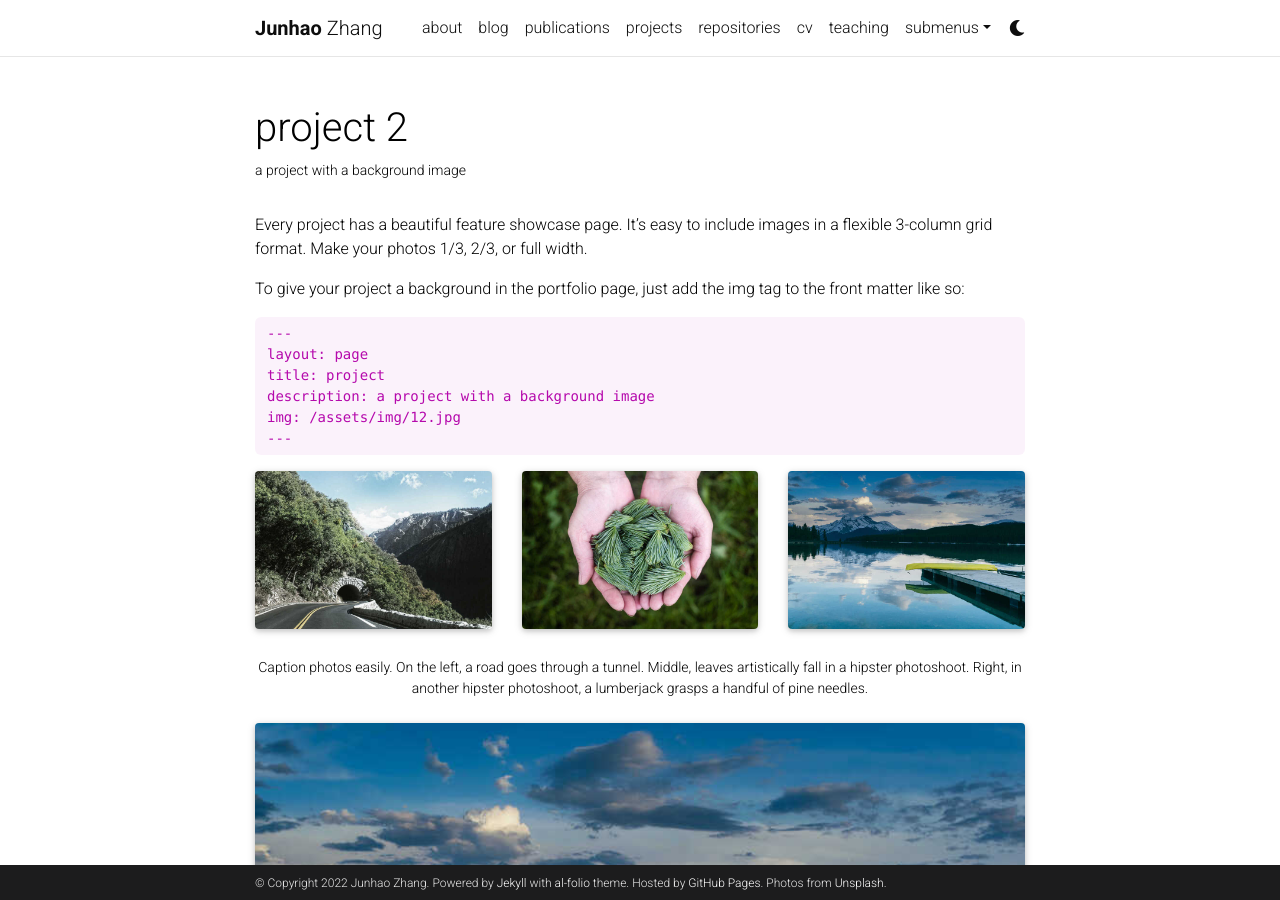
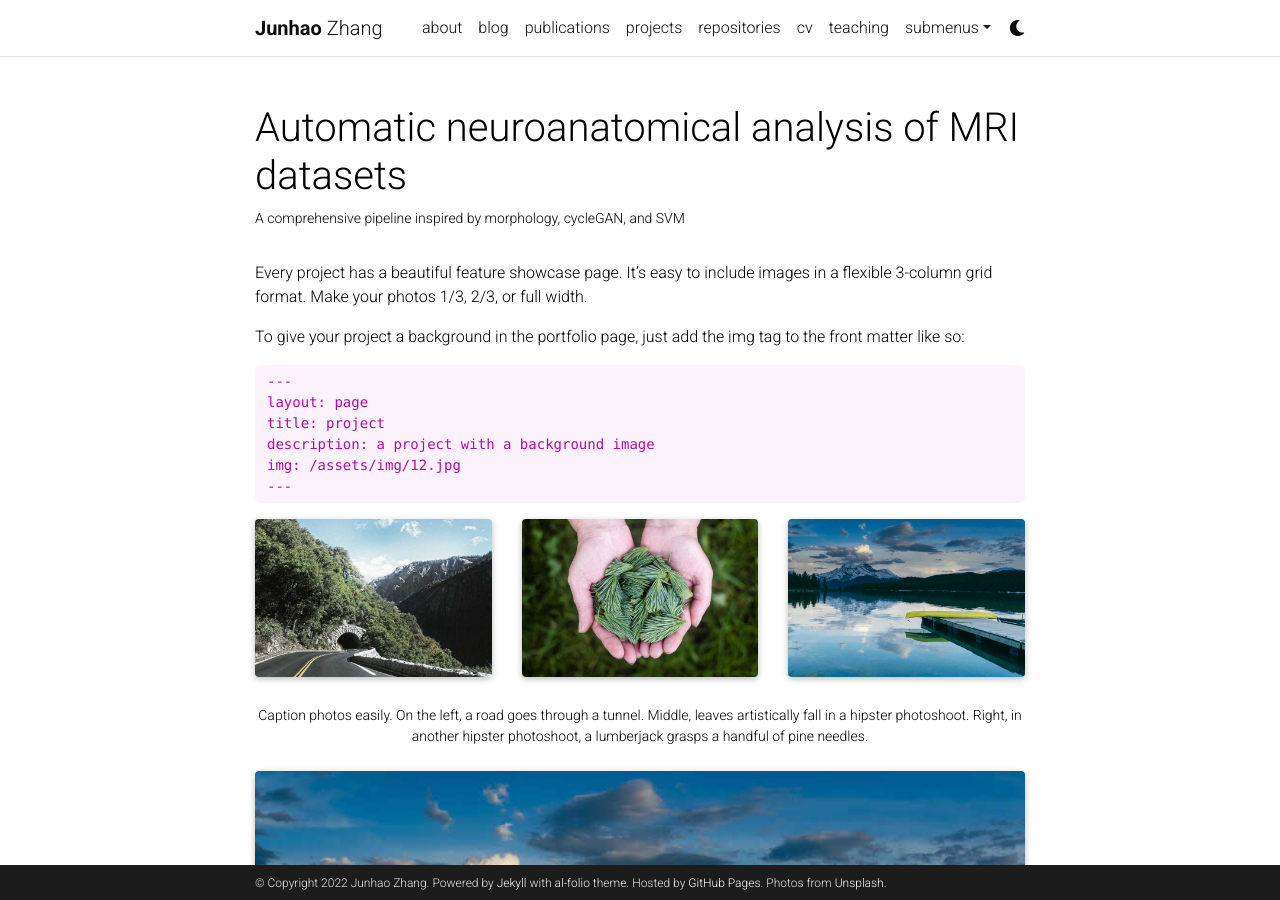
Before and after one commit to Junha0Zhang/junha0Zhang.github.io, a Jekyll site: the page built from _projects/2_project.md, in a window 1280 px wide and 900 px high. Built offline with Jekyll 4.4.1, drawn with Linux system fonts in a browser that asks for light colours; full-size pictures stand in for the smaller copies a plugin makes; comment, search, counter and statistics services are not loaded; a style sheet for code colours, icons or effects is not loaded.

Commit message:
Update 2_project.md

```diff
--- a/_projects/2_project.md
+++ b/_projects/2_project.md
@@ -1,10 +1,10 @@
 ---
 layout: page
-title: project 2
-description: a project with a background image
+title: Automatic neuroanatomical analysis of MRI datasets
+description: A comprehensive pipeline inspired by morphology, cycleGAN, and SVM
 img: assets/img/3.jpg
 importance: 2
-category: work
+category: Medical Imaging
 ---
 
 Every project has a beautiful feature showcase page.
```
